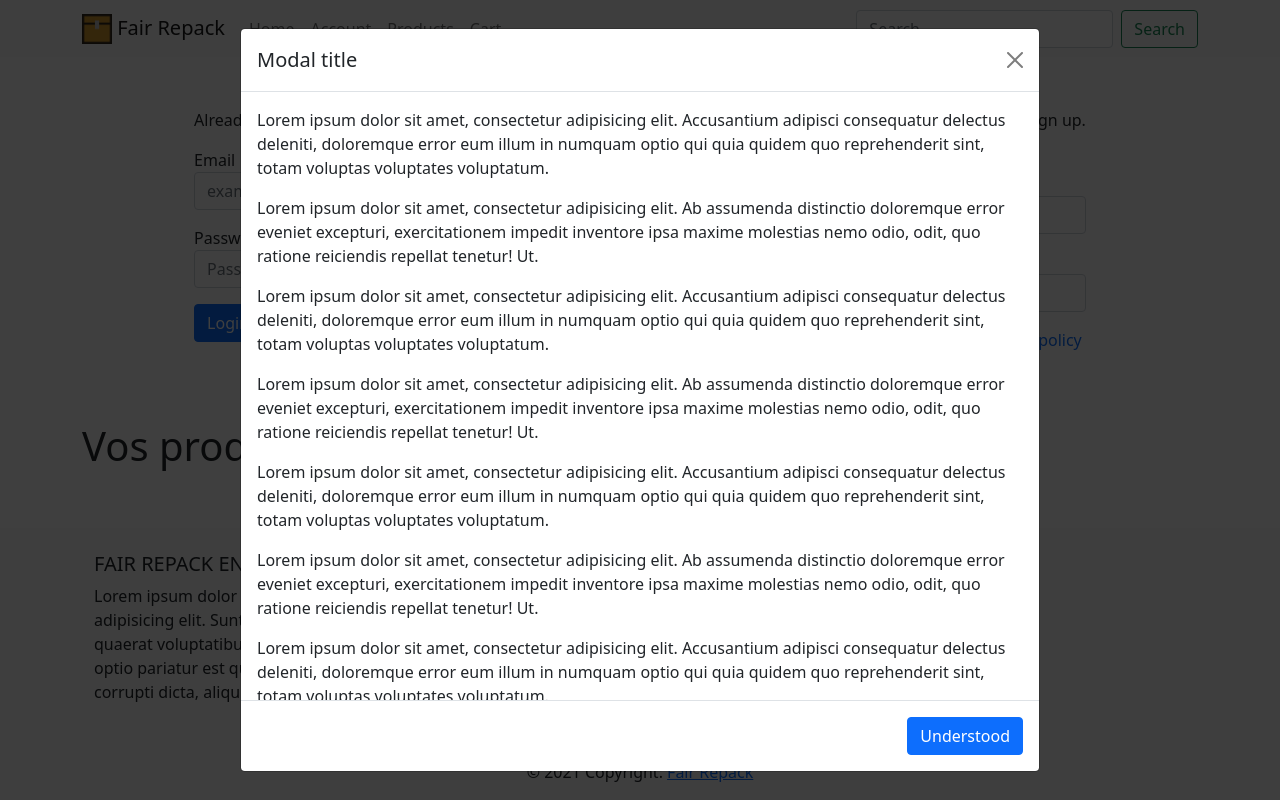
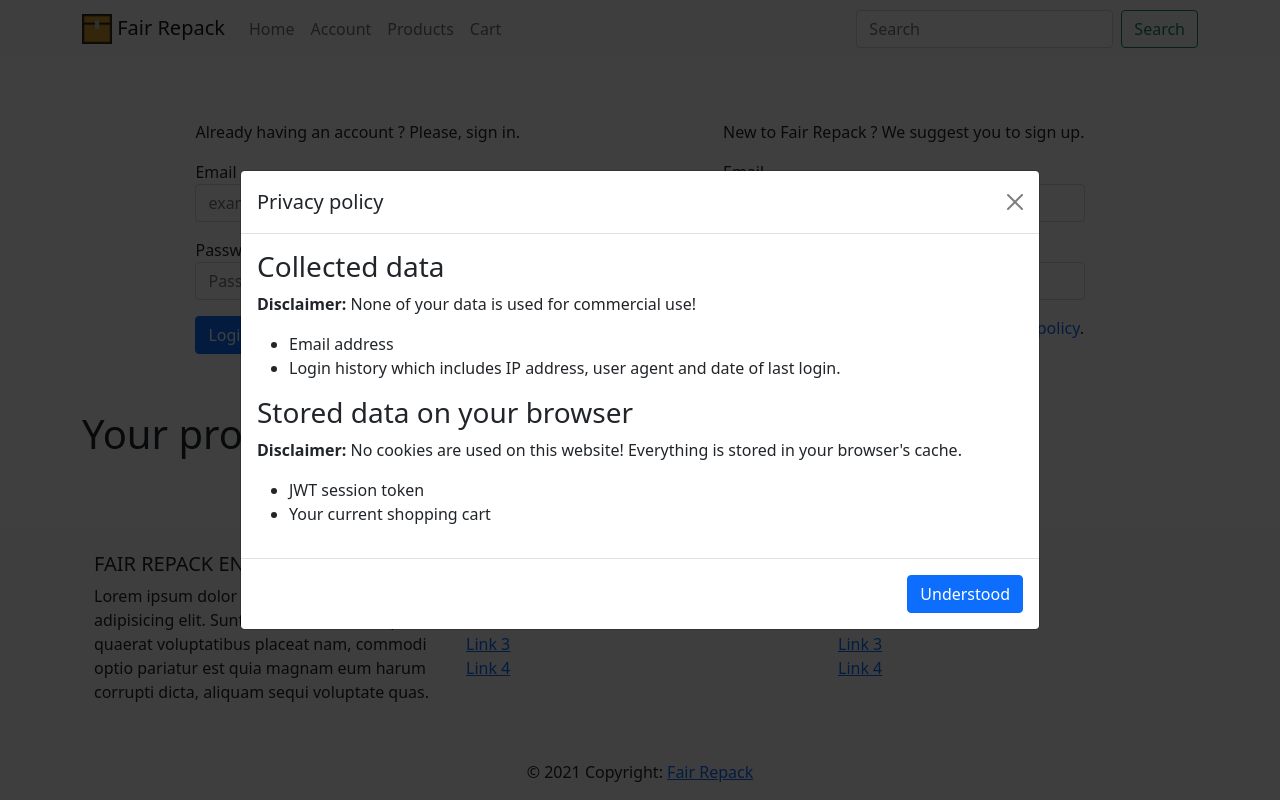
Before and after one commit to Team-Tipiak-ESGI/fairrepack-website, a PHP site: page /account.php in a window 1280 px wide, after a click on "privacy policy". Run offline with PHP 8.4, Linux system fonts and the light colour scheme.

Commit message:
Login form validation

```diff
--- a/account.php
+++ b/account.php
@@ -5,30 +5,23 @@
             <div class="modal-dialog modal-lg modal-dialog-centered modal-dialog-scrollable">
                 <div class="modal-content">
                     <div class="modal-header">
-                        <h5 class="modal-title">Modal title</h5>
+                        <h5 class="modal-title">Privacy policy</h5>
                         <button type="button" class="btn-close" data-bs-dismiss="modal" aria-label="Close"></button>
                     </div>
                     <div class="modal-body">
-                        <p>Lorem ipsum dolor sit amet, consectetur adipisicing elit. Accusantium adipisci consequatur delectus deleniti,
-                            doloremque error eum illum in numquam optio qui quia quidem quo reprehenderit sint, totam voluptas voluptates voluptatum.</p>
-                        <p>Lorem ipsum dolor sit amet, consectetur adipisicing elit.
-                            Ab assumenda distinctio doloremque error eveniet excepturi, exercitationem impedit inventore
-                            ipsa maxime molestias nemo odio, odit, quo ratione reiciendis repellat tenetur! Ut.</p>
-                        <p>Lorem ipsum dolor sit amet, consectetur adipisicing elit. Accusantium adipisci consequatur delectus deleniti,
-                            doloremque error eum illum in numquam optio qui quia quidem quo reprehenderit sint, totam voluptas voluptates voluptatum.</p>
-                        <p>Lorem ipsum dolor sit amet, consectetur adipisicing elit.
-                            Ab assumenda distinctio doloremque error eveniet excepturi, exercitationem impedit inventore
-                            ipsa maxime molestias nemo odio, odit, quo ratione reiciendis repellat tenetur! Ut.</p>
-                        <p>Lorem ipsum dolor sit amet, consectetur adipisicing elit. Accusantium adipisci consequatur delectus deleniti,
-                            doloremque error eum illum in numquam optio qui quia quidem quo reprehenderit sint, totam voluptas voluptates voluptatum.</p>
-                        <p>Lorem ipsum dolor sit amet, consectetur adipisicing elit.
-                            Ab assumenda distinctio doloremque error eveniet excepturi, exercitationem impedit inventore
-                            ipsa maxime molestias nemo odio, odit, quo ratione reiciendis repellat tenetur! Ut.</p>
-                        <p>Lorem ipsum dolor sit amet, consectetur adipisicing elit. Accusantium adipisci consequatur delectus deleniti,
-                            doloremque error eum illum in numquam optio qui quia quidem quo reprehenderit sint, totam voluptas voluptates voluptatum.</p>
-                        <p>Lorem ipsum dolor sit amet, consectetur adipisicing elit.
-                            Ab assumenda distinctio doloremque error eveniet excepturi, exercitationem impedit inventore
-                            ipsa maxime molestias nemo odio, odit, quo ratione reiciendis repellat tenetur! Ut.</p>
+                        <h3>Collected data</h3>
+                        <p><strong>Disclaimer:</strong> None of your data is used for commercial use!</p>
+                        <ul>
+                            <li>Email address</li>
+                            <li>Login history which includes IP address, user agent and date of last login.</li>
+                        </ul>
+
+                        <h3>Stored data on your browser</h3>
+                        <p><strong>Disclaimer:</strong> No cookies are used on this website! Everything is stored in your browser's cache.</p>
+                        <ul>
+                            <li>JWT session token</li>
+                            <li>Your current shopping cart</li>
+                        </ul>
                     </div>
                     <div class="modal-footer">
                         <button type="button" class="btn btn-primary" data-bs-dismiss="modal">Understood</button>
@@ -39,59 +32,65 @@
 
     <section class="container">
         <div class="d-flex justify-content-around">
+
             <div class="d-flex flex-column">
-                <p>Already Having an Account ? Please, Sign In.</p>
-                <form id="accountForm" onsubmit="return (UserController.login(this), false);">
-                    <label class="d-block mb-3">
-                        Email
-                        <input name="email" type="email" class="form-control" autocomplete="email" placeholder="example@example.com">
-                    </label>
-                    <label class="d-block mb-3">
-                        Password
-                        <input name="password" type="password" class="form-control" autocomplete="current-password" placeholder="Password">
-                    </label>
+                <p>Already having an account ? Please, sign in.</p>
+                <form id="accountForm" class="needs-validation" novalidate onsubmit="return (UserController.login(this), false);">
+                    <div class="mb-3">
+                        <label class="d-block" for="loginEmail">Email</label>
+                        <input id="loginEmail" name="email" type="email" class="form-control" autocomplete="email"
+                               placeholder="example@example.com" required>
+                    </div>
+
+                    <div class="mb-3">
+                        <label class="d-block" for="loginPassword">Password</label>
+                        <input id="loginPassword" name="password" type="password" class="form-control" minlength="8"
+                               autocomplete="current-password" placeholder="Password" required>
+                        <div id="validationLoginFeedback" class="invalid-feedback">
+                            Invalid email address or password.
+                        </div>
+                    </div>
+
                     <button type="submit" class="btn btn-primary">Login</button>
                     <button type="button" class="btn btn-danger" onclick="UserController.logout()">Logout</button>
                     <button type="button" class="btn btn-danger" onclick="UserController.remove()">Delete</button>
                 </form>
             </div>
+
             <div class="d-flex flex-column">
-                <p>New to Fair Repack ? We suggest you to sign up.</p><br>
-                <form id="accountForm" onsubmit="return (UserController.signup(this), false);">
-                    <label class="d-block mb-3">
-                        Email
-                        <input name="email" type="email" class="form-control" autocomplete="email" placeholder="example@example.com">
-                    </label>
-                    <label class="d-block mb-3">
-                        Password
-                        <input name="password" type="password" class="form-control" autocomplete="current-password" placeholder="Password">
-                    </label>
-                    <p class="fw-lighter">By signing up, you consent to our <a class="text-decoration-none" data-bs-toggle="modal" data-bs-target="#modalPP">privacy policy</a></p>
+                <p>New to Fair Repack ? We suggest you to sign up.</p>
+                <form id="accountForm" class="needs-validation" novalidate onsubmit="return (UserController.signup(this), false);">
+                    <div class="mb-3">
+                        <label class="d-block" for="signupEmail">Email</label>
+                        <input id="signupEmail" name="email" type="email" class="form-control" autocomplete="email"
+                               placeholder="example@example.com" required>
+                        <div id="validationLoginFeedback" class="invalid-feedback">
+                            Invalid email address.
+                        </div>
+                    </div>
+
+                    <div class="mb-3">
+                        <label class="d-block" for="signupPassword">Password</label>
+                        <input id="signupPassword" name="password" type="password" class="form-control"
+                               autocomplete="current-password" placeholder="Password" required minlength="8">
+                        <div id="validationLoginFeedback" class="invalid-feedback">
+                            Password too short.
+                        </div>
+                    </div>
+
+                    <p class="fw-lighter">
+                        By signing up, you consent to our
+                        <a class="text-decoration-none" style="cursor:pointer;" data-bs-toggle="modal" data-bs-target="#modalPP">privacy policy</a>.
+                    </p>
                     <button type="submit" class="btn btn-primary">Sign up</button>
                 </form>
             </div>
+
         </div>
-<!--
-        <form id="accountForm">
-            <label class="d-block mb-3">
-                Email
-                <input name="email" type="email" class="form-control" autocomplete="email" placeholder="example@example.com">
-            </label>
-            <label class="d-block mb-3">
-                Password
-                <input name="password" type="password" class="form-control" autocomplete="current-password" placeholder="Password">
-            </label>
-
-            <button type="button" class="btn btn-primary" onclick="UserController.signup()">Signup</button>
-            <button type="button" class="btn btn-primary" onclick="UserController.login()">Login</button>
-            <button type="button" class="btn btn-danger" onclick="UserController.logout()">Logout</button>
-            <button type="button" class="btn btn-danger" onclick="UserController.remove()">Delete</button>
-        </form>
-        -->
     </section>
 
     <section>
-        <h1>Vos produits</h1>
+        <h1>Your products</h1>
         <div id="userProducts" class="d-flex justify-content-center flex-wrap"></div>
     </section>
 </main>
--- a/public/scripts/controller/userController.js
+++ b/public/scripts/controller/userController.js
@@ -34,24 +34,19 @@ UserController.login = function(form) {
 
     UserModel.login(form)
         .then(token => {
-            alert("You are logged in!");
+            form.elements["email"].classList.remove("is-invalid");
+            form.elements["password"].classList.remove("is-invalid");
+            form.elements["email"].classList.add("is-valid");
+            form.elements["password"].classList.add("is-valid");
+
             const uuid = getToken()?.payload.uuid;
             if (uuid !== undefined)
                 userVue.buildProductDiv(document.querySelector("div#userProducts"), uuid);
             renewToken();
         })
         .catch(res => {
-            switch (res.status) {
-                case 404:
-                    alert("User does not exists.");
-                    break;
-                case 400:
-                    alert("Bad request.");
-                    break;
-                default:
-                    alert("Something went wrong :/");
-                    break;
-            }
+            form.elements["email"].classList.add("is-invalid");
+            form.elements["password"].classList.add("is-invalid");
         });
 }
 
--- a/public/scripts/utils/global.js
+++ b/public/scripts/utils/global.js
@@ -36,3 +36,24 @@ function renewToken() {
 }
 
 window.addEventListener("load", renewToken);
+
+// Bootstrap form validation
+(function () {
+    'use strict'
+
+    // Fetch all the forms we want to apply custom Bootstrap validation styles to
+    var forms = document.querySelectorAll('.needs-validation')
+
+    // Loop over them and prevent submission
+    Array.prototype.slice.call(forms)
+        .forEach(function (form) {
+            form.addEventListener('submit', function (event) {
+                if (!form.checkValidity()) {
+                    event.preventDefault()
+                    event.stopPropagation()
+                }
+
+                form.classList.add('was-validated')
+            }, false)
+        })
+})()
```
